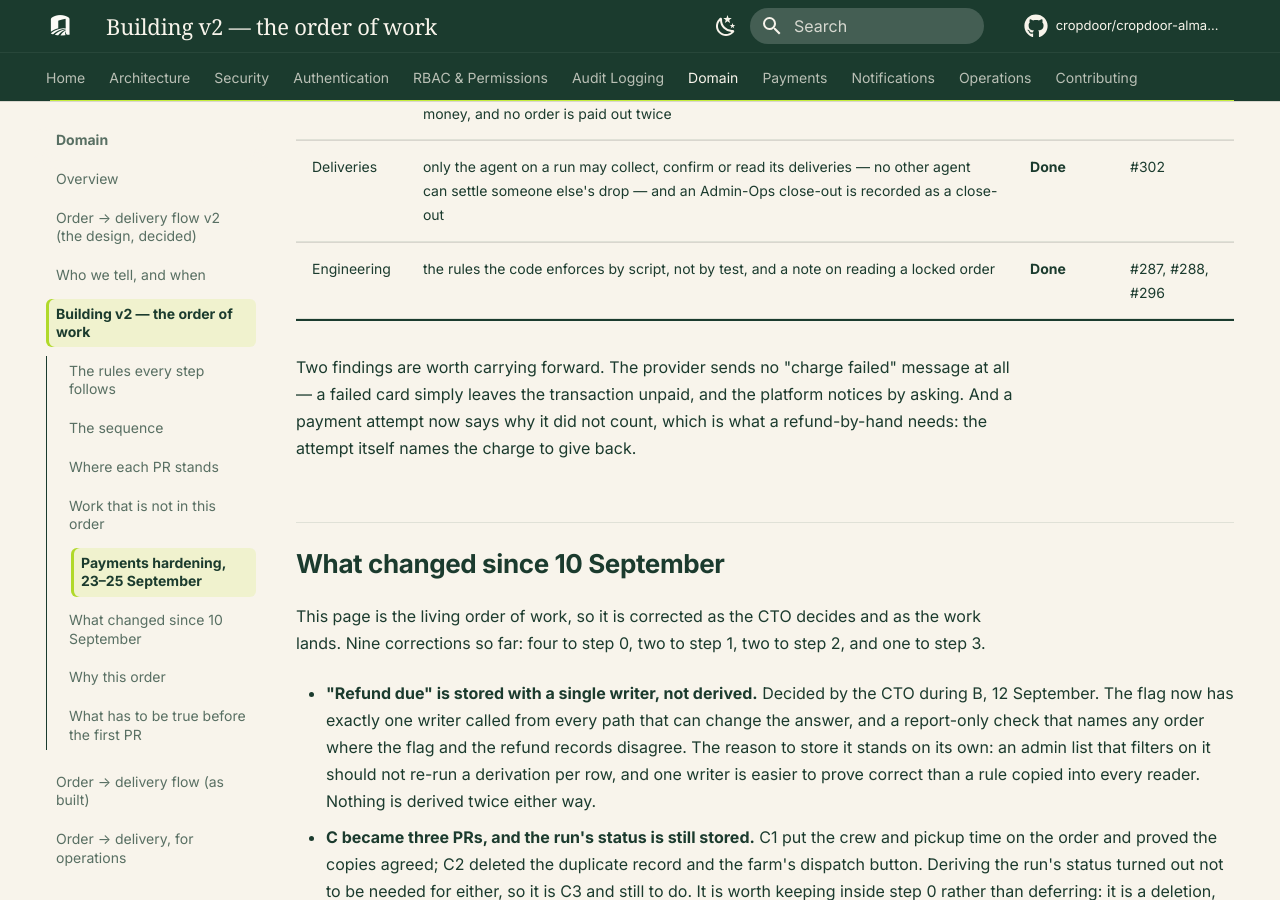
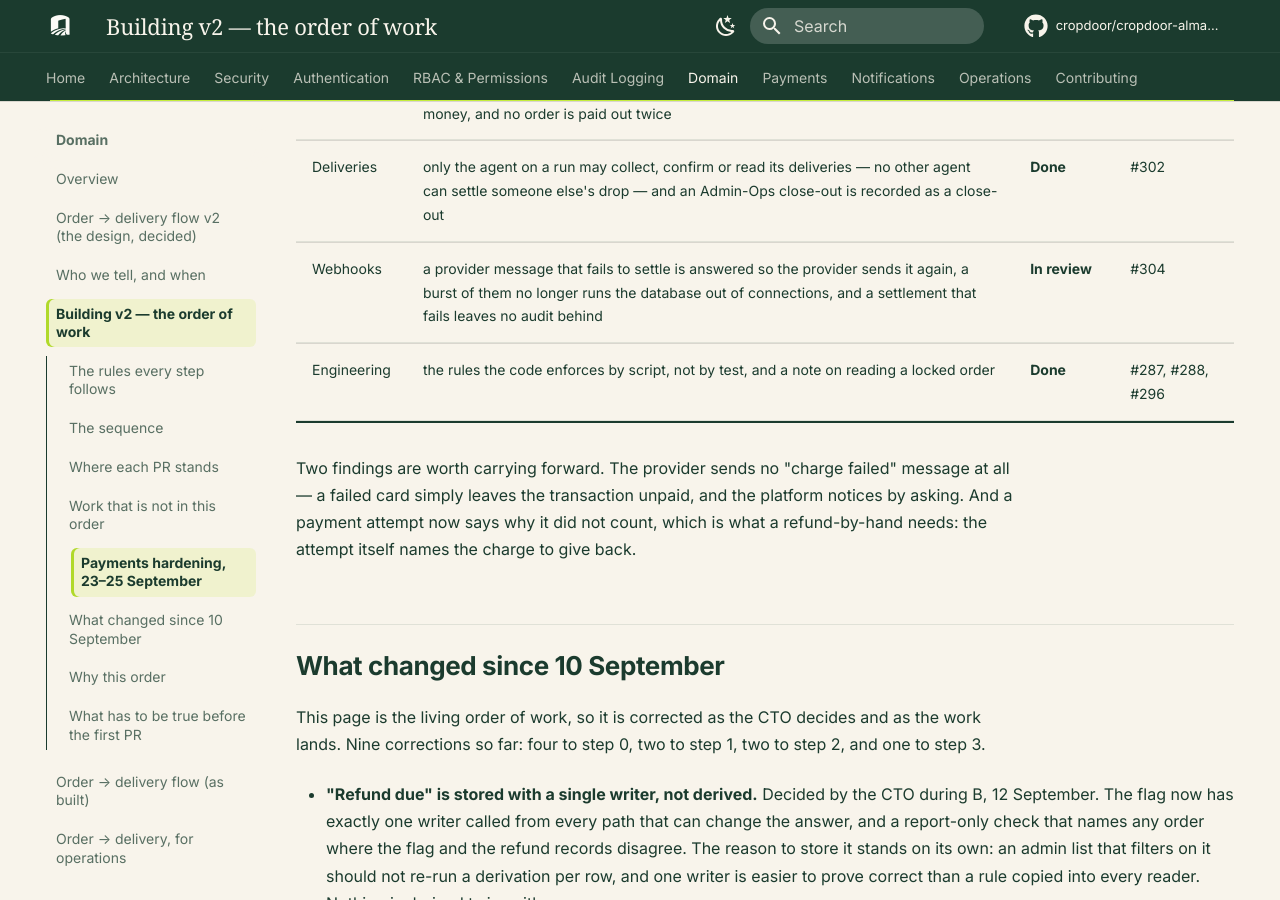
Before and after one commit to cropdoor/cropdoor-almanac, an MkDocs documentation site: the page built from docs/domain/order-delivery-flow-v2-build-order.md, in a window 1280 px wide and 900 px high, scrolled down 9766 px. Built offline with MkDocs 1.6.1 and Material for MkDocs 9.7.7, drawn with Linux system fonts in a browser that asks for light colours; some web fonts are replaced; comment, search, counter and statistics services are not loaded.

Commit message:
tracker: a webhook that fails to settle is sent again, in review (#304)

```diff
--- a/docs/domain/order-delivery-flow-v2-build-order.md
+++ b/docs/domain/order-delivery-flow-v2-build-order.md
@@ -126,6 +126,7 @@ Found while building step 3's refunds and while testing against the real payment
 | Disputes | Admin-Ops can correct a resolved dispute's outcome, except where money has already moved on it, and the farm sees the correction in its audit feed | **Done** | #300 |
 | Refunds | a refund waits for a cancelled or delivered order, and is refused once the farm's payout is in flight or paid — so the buyer never keeps both the produce and the money, and no order is paid out twice | **Done** | #301 |
 | Deliveries | only the agent on a run may collect, confirm or read its deliveries — no other agent can settle someone else's drop — and an Admin-Ops close-out is recorded as a close-out | **Done** | #302 |
+| Webhooks | a provider message that fails to settle is answered so the provider sends it again, a burst of them no longer runs the database out of connections, and a settlement that fails leaves no audit behind | **In review** | #304 |
 | Engineering | the rules the code enforces by script, not by test, and a note on reading a locked order | **Done** | #287, #288, #296 |
 
 Two findings are worth carrying forward. The provider sends no "charge failed" message at all — a failed card simply leaves the transaction unpaid, and the platform notices by asking. And a payment attempt now says why it did not count, which is what a refund-by-hand needs: the attempt itself names the charge to give back.
```
